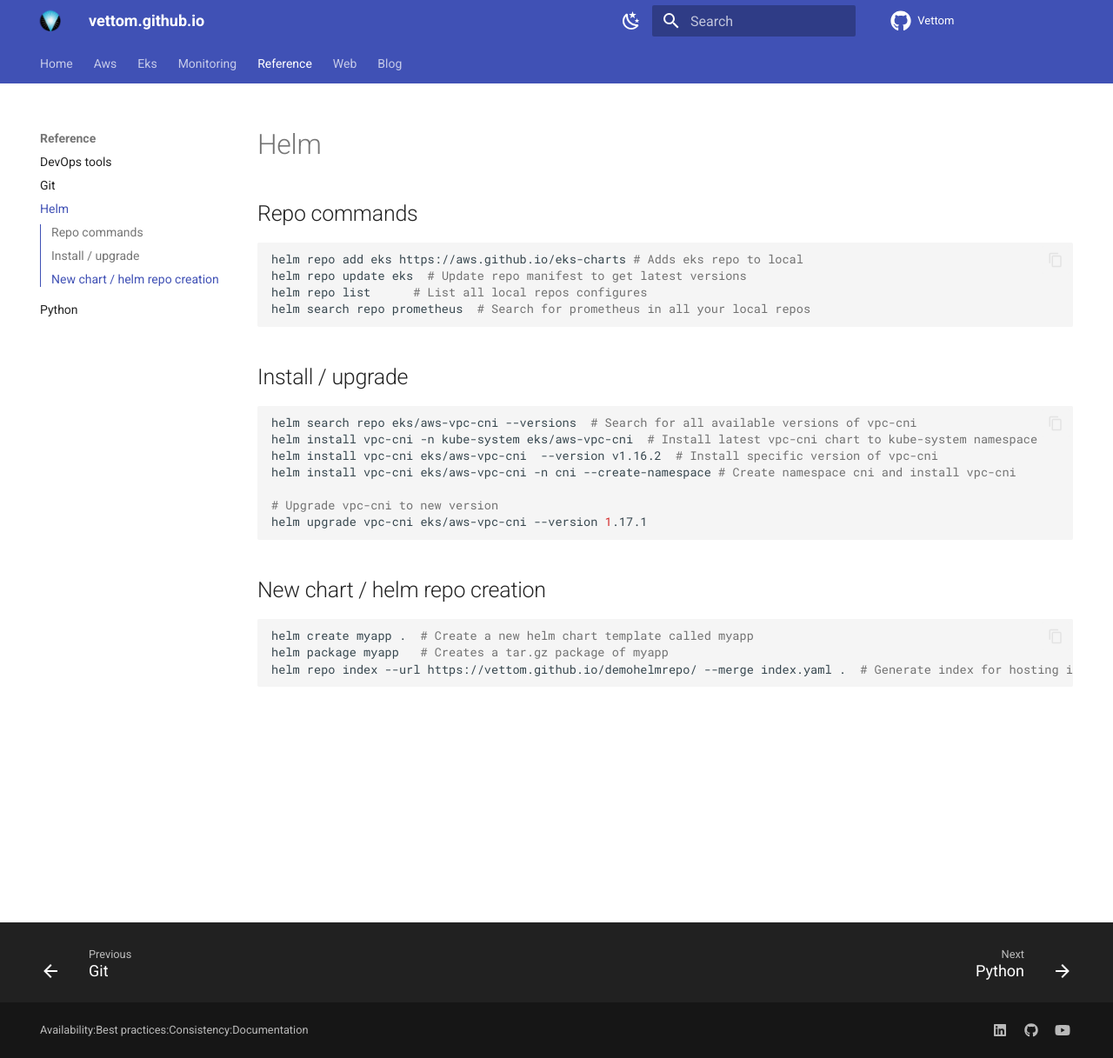
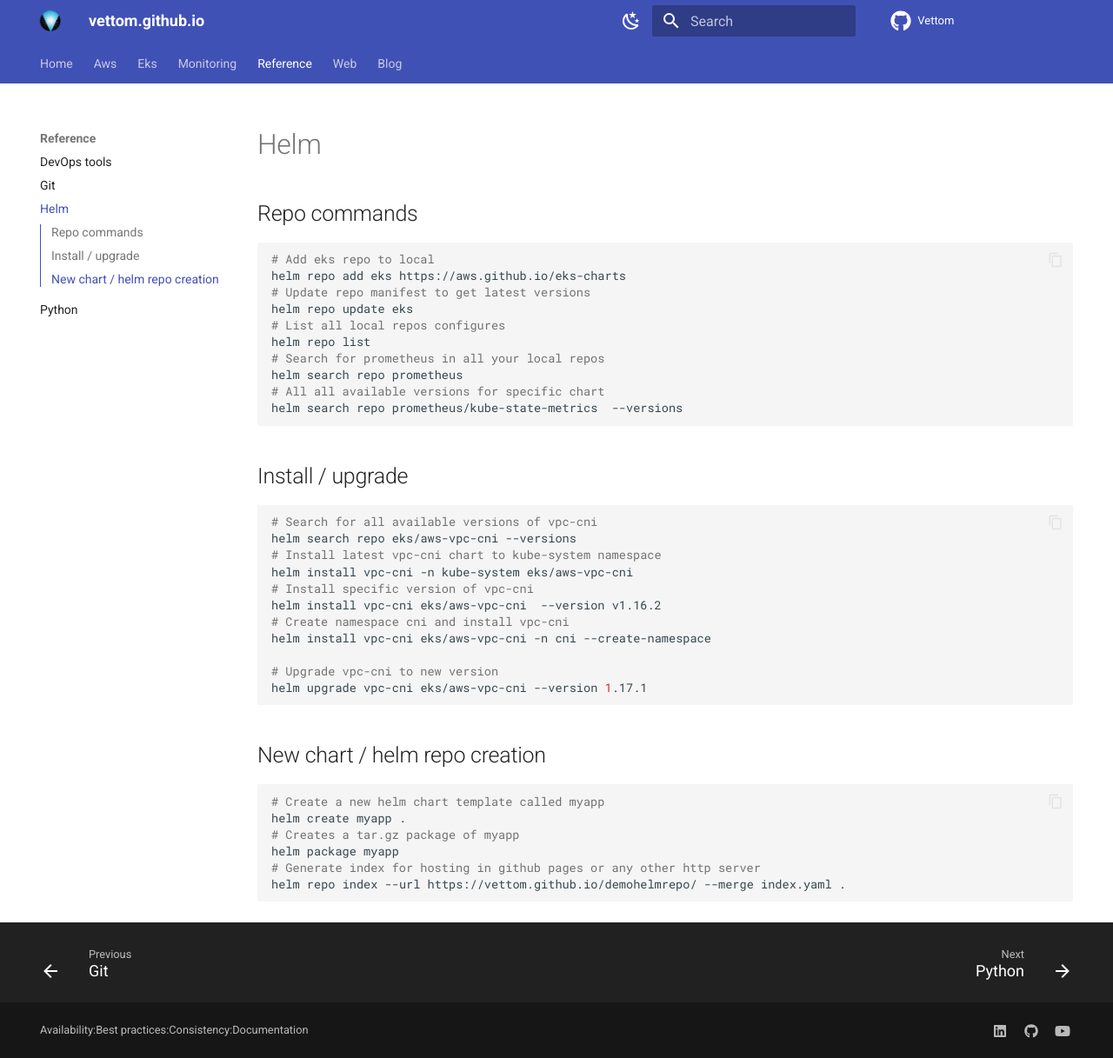
Before and after one commit to vettom/vettom.github.io, an MkDocs documentation site: the page built from docs/Reference/helm.md, in a window 1280 px wide and 1217 px high. Shown: the whole window at 87% size. Built offline with MkDocs 1.6.1 and Material for MkDocs 9.7.7, drawn with Linux system fonts in a browser that asks for light colours.

Commit message:
Update by DV on Sun 21 Apr 2024 15:48:30 BST

````diff
--- a/docs/Reference/helm.md
+++ b/docs/Reference/helm.md
@@ -2,18 +2,28 @@
 
 ## Repo commands
 ```bash
-helm repo add eks https://aws.github.io/eks-charts # Adds eks repo to local
-helm repo update eks  # Update repo manifest to get latest versions
-helm repo list      # List all local repos configures
-helm search repo prometheus  # Search for prometheus in all your local repos
+# Add eks repo to local
+helm repo add eks https://aws.github.io/eks-charts
+# Update repo manifest to get latest versions
+helm repo update eks
+# List all local repos configures
+helm repo list
+# Search for prometheus in all your local repos
+helm search repo prometheus
+# All all available versions for specific chart
+helm search repo prometheus/kube-state-metrics  --versions
 ```
 
 ## Install / upgrade
 ```bash
-helm search repo eks/aws-vpc-cni --versions  # Search for all available versions of vpc-cni
-helm install vpc-cni -n kube-system eks/aws-vpc-cni  # Install latest vpc-cni chart to kube-system namespace
-helm install vpc-cni eks/aws-vpc-cni  --version v1.16.2  # Install specific version of vpc-cni
-helm install vpc-cni eks/aws-vpc-cni -n cni --create-namespace # Create namespace cni and install vpc-cni
+# Search for all available versions of vpc-cni
+helm search repo eks/aws-vpc-cni --versions
+# Install latest vpc-cni chart to kube-system namespace
+helm install vpc-cni -n kube-system eks/aws-vpc-cni
+# Install specific version of vpc-cni
+helm install vpc-cni eks/aws-vpc-cni  --version v1.16.2
+# Create namespace cni and install vpc-cni
+helm install vpc-cni eks/aws-vpc-cni -n cni --create-namespace
 
 # Upgrade vpc-cni to new version
 helm upgrade vpc-cni eks/aws-vpc-cni --version 1.17.1
@@ -22,8 +32,11 @@
 
 ## New chart / helm repo creation
 ```bash
-helm create myapp .  # Create a new helm chart template called myapp
-helm package myapp   # Creates a tar.gz package of myapp
-helm repo index --url https://vettom.github.io/demohelmrepo/ --merge index.yaml .  # Generate index for hosting in github pages
+# Create a new helm chart template called myapp
+helm create myapp .
+# Creates a tar.gz package of myapp
+helm package myapp
+# Generate index for hosting in github pages or any other http server
+helm repo index --url https://vettom.github.io/demohelmrepo/ --merge index.yaml .
 
 ```
````
Also changed, not shown: docs/Eks/articles..md (+1 -0 lines), docs/Reference/git.md (+2 -2 lines).
